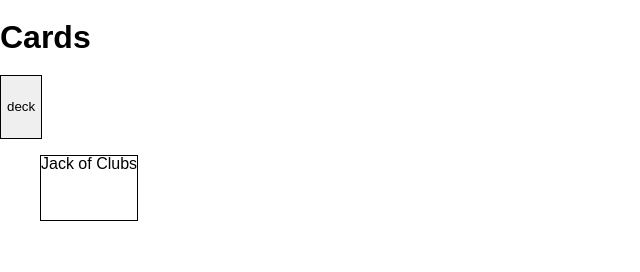
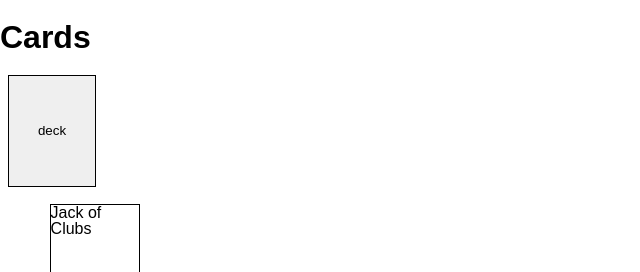
Before and after one commit to aperniciaro/shuffle, a website: page public/index.html in a window 1280 px wide. Both pictures are taken after a click on the button "deck". Shown: the top 272 px of the page, without its empty margins (0-640 px from the left). Drawn offline with Linux system fonts and the light colour scheme.

Commit message:
reformatted cards

```diff
--- a/public/screen.css
+++ b/public/screen.css
@@ -16,11 +16,13 @@ h1 {
 
 #card-table {
   width: 100%;
+  margin: 0.5rem;
 }
 
 #draw-pile {
   border: 0.1rem solid black;
-  height: 4rem;
+  height: 7rem;
+  width: 5.5rem;
 }
 
 .visible-hand {
@@ -32,5 +34,7 @@ h1 {
 
 li {
   border: 0.1rem solid black;
-  height: 4rem;
+  height: 7rem;
+  width: 5.5rem;
+  margin: 0.1rem;
 }
```
